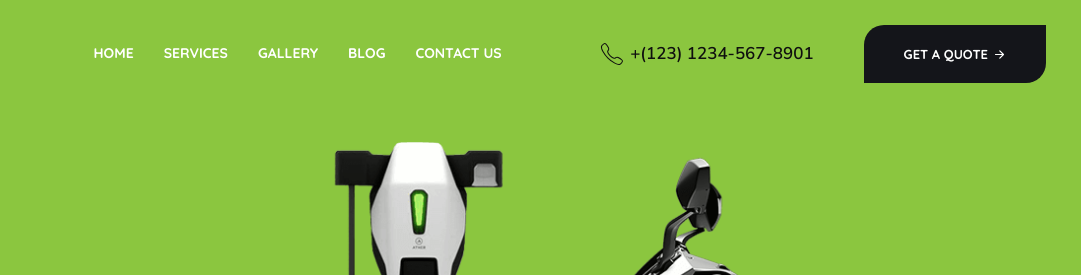
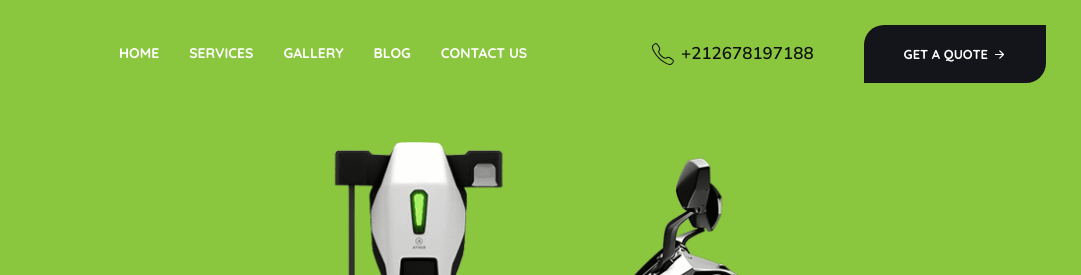
Before and after one commit to VolkodT/ElectricCar, a plain HTML site: page index.html in a window 1280 px wide. Shown: the top 275 px of the page, 199-1280 px from the left. Drawn offline with nearby package versions, Linux system fonts and the light colour scheme.

Commit message:
Update index.html

```diff
--- a/index.html
+++ b/index.html
@@ -92,10 +92,10 @@
 
       <div class="header-action">
 
-        <a href="tel:+12312345678901" class="contact-number">
+        <a href="tel:+212678197188" class="contact-number">
           <ion-icon name="call-outline" aria-hidden="true"></ion-icon>
 
-          <span class="span">+(123) 1234-567-8901</span>
+          <span class="span">+212678197188</span>
         </a>
 
         <a href="#" class="btn btn-primary">
@@ -798,7 +798,7 @@
           </li>
 
           <li>
-            <a href="tel:00201061245741" class="contact-link">(002) 01061245741</a>
+            <a href="tel:+212678197188" class="contact-link">+212678197188</a>
           </li>
 
         </ul>
```
